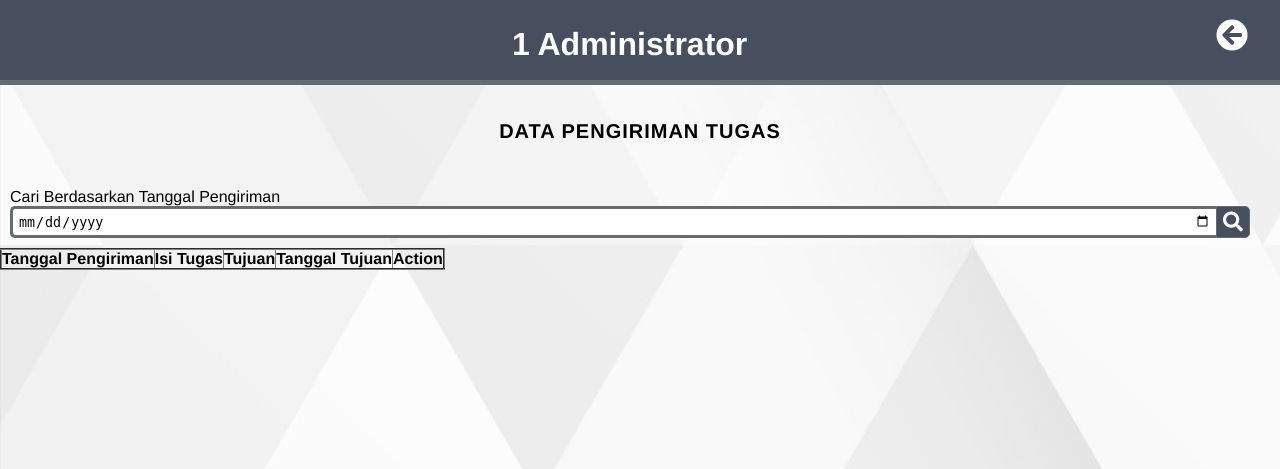
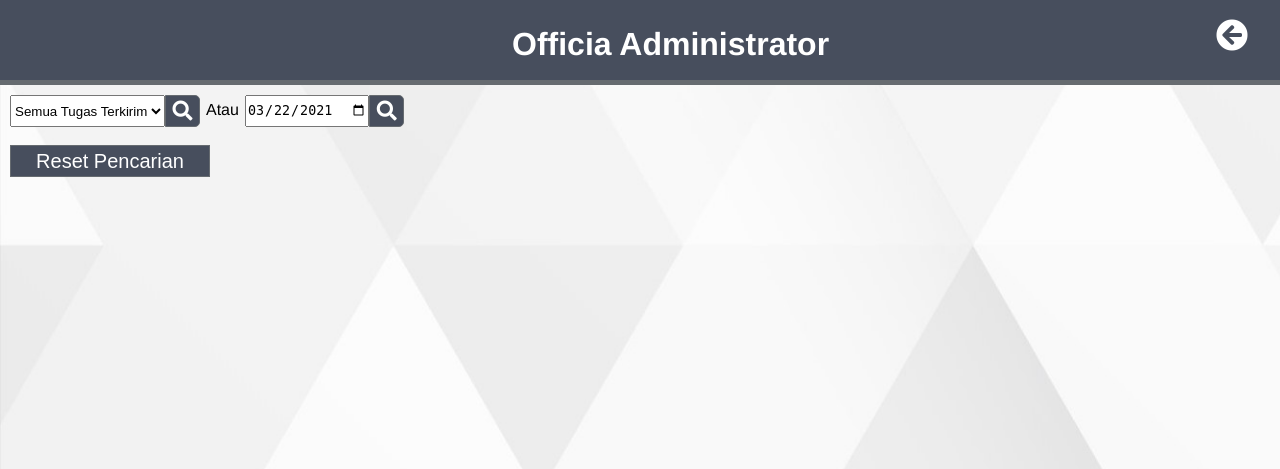
Before and after one commit to aryrk/E-Office, a PHP site: page /admin/etc/history/history.php in a window 1280 px wide. Shown: the top 469 px of the page. Run offline with PHP 8.4, Linux system fonts and the light colour scheme; a user stored in the database is signed in; data comes from the database, SQL or seed files in the repository; lists and menus that the app fills with data are empty; some libraries are stand-ins or nearby versions.

Commit message:
Update history.php

```diff
--- a/admin/etc/history/history.php
+++ b/admin/etc/history/history.php
@@ -3,18 +3,28 @@ require_once("../../../config.php");
 session_start();
 //mencegah user masuk bila mereka belum melakukan login
 if (!isset($_SESSION['LOGIN_ADMIN'])){
-	header("Location: ../Login/Loginadmin.php");
+	header("Location: ../../../Login/Loginadmin.php");
 	exit ();
 }
+
+date_default_timezone_set('Asia/Jakarta');
+$tgl = date("Y-m-d");
 
 $kantor = $_SESSION['kantor_admin'];
 $nik = $_SESSION['NIK_admin'];
 $pw = $_SESSION['PW_admin'];
 
 if(isset($_POST['search'])){
-	$nama_cek = trim($_POST['nama']);
-	$nama = date('Y-m-d',strtotime($nama_cek));
-	header("Location: history.php?l=$nama");
+	$jenis = trim($_POST['jenis']);
+	header("Location: history.php?l=$jenis");
+}
+if(isset($_POST['search_2'])){
+	$date = trim($_POST['date']);
+	$date = date('Y-m-d',strtotime($date));
+	header("Location: history.php?l=$date&&ldate=$date");
+}
+if(isset($_POST['reset'])){
+	header("Location: history.php");
 }
 ?>
 <!DOCTYPE html>
@@ -35,107 +45,207 @@ if(isset($_POST['search'])){
 
 <body>
     <header class="banner">
-        <h1 class="h1"><?php echo $kantor; ?> Administrator</h1>
+        <h1 class="h1">Officia Administrator</h1>
 
         <a href="../../Tugas.php"><i class="back fas fa-arrow-circle-left"></i></a>
     </header>
 	<header class="banner-unused">
         <h1 class="h1">Officia Administrator</h1>
     </header>
-
-<!-- partial:index.partial.html -->
-<section class="tampilan">
-    <h2 class="h2">Data Pengiriman Tugas</h2>
+<!--Inner-->
 <form id="form1" name="form1" method="post" action="">
 	<div class="wrap" style="z-index: 10000;">
-		<label for="nama">Cari Berdasarkan Tanggal Pengiriman</label>
 	<div class="search">
-        <input type="date" name="nama" id="nama" class="searchTerm" autocomplete="off">
-        <button type="submit" name="search" id="search" class="searchButton">
-            <i class="fa fa-search"></i>
-        </button>
-        </div>
-    </div>
-	</form>
-    <div class="table-wrapper">
-        <table class="fl-table" border="2" rules="cols">
-            <thead>
-            <tr>
-                <th>Tanggal Pengiriman</th>
-                <th>Isi Tugas</th>
-                <th>Tujuan</th>
-                <th>Tanggal Tujuan</th>
-                <th>Action</th>
-            </tr>
-            </thead>
-            <tbody>
+		<select name="jenis" id="jenis">
 <?php
-	$sql = mysqli_query($konek, "SELECT * FROM tugas WHERE Nama_Perusahaan='$kantor'");
+			if (!isset($_GET['l']) && !isset($_GET['ldate'])){
+			echo '
+				<option value="All" class="searchTerm">Semua Tugas Terkirim</option>
+				<option value="Global" class="searchTerm">Tugas Global</option>
+				';
+			}
+			else if (isset($_GET['l']) && !isset($_GET['ldate'])){
+				$cari = $_GET['l'];
+			echo '
+				<option value="'.$cari.'" class="searchTerm">Tugas '.$cari.'</option>
+				<option value="All" class="searchTerm">Semua Tugas Terkirim</option>
+				<option value="Global" class="searchTerm">Tugas Global</option>
+				';
+			}
+			else {
+			echo '
+				<option value="All" class="searchTerm">Semua Tugas Terkirim</option>
+				<option value="Global" class="searchTerm">Tugas Global</option>
+				';
+			}
 
-
-if (!isset($_GET['l']) || $_GET['l'] == "1970-01-01"){
+	$sql = mysqli_query($konek, "SELECT Jabatan FROM login WHERE Nama_Perusahaan='$kantor'");
 		if (mysqli_num_rows($sql) != 0){
-			$A = "SELECT * FROM tugas WHERE Nama_Perusahaan='$kantor' ORDER BY Tanggal DESC;";
+			$A = "SELECT Jabatan FROM login WHERE Nama_Perusahaan='$kantor' ORDER BY Jabatan DESC;";
 			$result = mysqli_query($konek, $A);
 			$check = mysqli_num_rows($result);
 
 			if ($check > 0){
 				while ($row = mysqli_fetch_assoc($result)){
-					$tanggal_tujuan = $row['Tanggal'];
-					$isi_cek = $row['Isi_Tugas'];
-					$tujuan = $row['Tujuan'];
-					$tanggal = $row['Submitted_On_Date'];
-					$jam = $row['Submitted_On_Hours'];
-
-					$cek = strlen($isi_cek);
-					if ($cek >= 10){
-						$isi_cek2 = substr($isi_cek, 0, 10);
-						$a = htmlentities($isi_cek2);
-						$isi = $a.'...'. '<a href="../../preview_tugas/preview.php?kantor='.$kantor.'&&nik='.$nik.'&&tanggal='.$tanggal.'&&jam='.$jam.'&&his=1'.'" style="color: blue;"> Selengkapnya...</a>';
-					}
-					else if ($cek < 10) {
-						$isi = $isi_cek;
-					}
-			echo "<tr><td>" . $tanggal . "</td><td>" . $isi . "</td><td>" . $tujuan . "</td><td>" . $tanggal_tujuan . "</td><td style='padding: 0; background-color: red;'><button style='width: 100%; height: 100%; border: none; color: white; background-color: red; display: block; flex-grow:1;align-items: stretch;'>HAPUS</button></td></tr>";
+					$jabatan = $row['Jabatan'];
+			echo '
+				<option value="'.$jabatan.'">Tugas Bagian '.$jabatan.'</option>
+			';
 		}
 			}
 		}
-}
-else if (isset($_GET['l'])){
-	$l = $_GET['l'];
-		if (mysqli_num_rows($sql) != 0){
-			$A = "SELECT * FROM tugas WHERE Nama_Perusahaan='$kantor' AND Submitted_On_Date='$l' ORDER BY Tanggal DESC;";
+
+	$sql_nama = mysqli_query($konek, "SELECT Nama FROM login WHERE Nama_Perusahaan='$kantor'");
+		if (mysqli_num_rows($sql_nama) != 0){
+			$A = "SELECT Nama FROM login WHERE Nama_Perusahaan='$kantor' ORDER BY Nama DESC;";
 			$result = mysqli_query($konek, $A);
 			$check = mysqli_num_rows($result);
 
 			if ($check > 0){
 				while ($row = mysqli_fetch_assoc($result)){
-					$tanggal_tujuan = $row['Tanggal'];
-					$isi_cek = $row['Isi_Tugas'];
+					$nama = $row['Nama'];
+			echo '
+				<option value="'.$nama.'">Tugas '.$nama.'</option>
+			';
+		}
+			}
+		}
+
+if(!isset($_GET['ldate'])){
+			echo'
+		</select>
+		<button type="submit" name="search" id="search" class="searchButton">
+			<i class="fa fa-search"></i>
+		</button>
+
+		<label style="padding: 6px;">Atau</label><input type="date" name="date" id='."date".' value="'.$tgl.'"/>
+		<button type="submit" name="search_2" id="search_2" class="searchButton">
+			<i class="fa fa-search"></i>
+		</button>';
+}
+else if(isset($_GET['ldate'])){
+	$tanggal_cari = $_GET['ldate'];
+			echo'
+		</select>
+		<button type="submit" name="search" id="search" class="searchButton">
+			<i class="fa fa-search"></i>
+		</button>
+
+		<label style="padding: 6px;">Atau</label><input type="date" name="date" id='."date".' value="'.$tanggal_cari.'"/>
+		<button type="submit" name="search_2" id="search_2" class="searchButton">
+			<i class="fa fa-search"></i>
+		</button>';
+}
+			?>
+	</div>
+		<br><button type="submit" name="reset" id="reset" class="searchButton_2">Reset Pencarian</button>
+		</div>
+	</form>
+
+<div class="row">
+<?php
+	if (!isset($_GET['l']) || $_GET['l'] == NULL || $_GET['l'] == "All"){
+		$A = "SELECT * FROM tugas WHERE Nama_Perusahaan='$kantor' ORDER BY Submitted_On_Date DESC;";
+		$result = mysqli_query($konek, $A);
+		$check = mysqli_num_rows($result);
+
+		if ($check > 0){
+			while ($row = mysqli_fetch_assoc($result)){
+				$judul = $row['Judul'];
+				$pengiriman = $row['Submitted_On_Date'];
 				$tujuan = $row['Tujuan'];
-					$tanggal = $row['Submitted_On_Date'];
-					$jam = $row['Submitted_On_Hours'];
+				$id = $row['id_tugas'];
 
-					$cek = strlen($isi_cek);
-					if ($cek >= 10){
-						$isi_cek2 = substr($isi_cek, 0, 10);
-						$a = htmlentities($isi_cek2);
-						$isi = $a.'...'. '<a href="../../preview_tugas/preview.php?kantor='.$kantor.'&&nik='.$nik.'&&tanggal='.$tanggal.'&&jam='.$jam.'&&his=1'.'" style="color: blue;"> Selengkapnya...</a>';
+				echo '
+  		<div class="column">
+    		<div class="card">
+      			<img src="../../../Icon/Textless/Icon.png" alt="Logo" style="width:100%">
+      			<div class="container">
+        			<h2 class="nama">'.$judul.'</h2>
+		  			<div class="textB">
+        			<p class="title">'.$pengiriman.'</p>
+        			<p style="font-size: 90%">'.$tujuan.'</p>
+					<p>'.$kantor.' Company</p>
+			  		</div>
+        			<p><a href="../../../unused.php?value=prevtugas&&id_tugas='.$id.'"><button class="button" id="button1">Lihat Tugas</button></a></p>
+      			</div>
+				<p><a href="../../../unused.php?value=deltugas&&id_tugas='.$id.'"><button class="button_hapus" id="button_hapus">HAPUS</button></a></p>
+    		</div>
+  		</div>
+		';
 			}
-					else if ($cek < 10) {
-						$isi = $isi_cek;
 		}
-			echo "<tr><td>" . $tanggal . "</td><td>" . $isi . "</td><td>" . $tujuan . "</td><td>" . $tanggal_tujuan . "</td><td style='padding: 0; background-color: red;'><button style='width: 100%; height: 100%; border: none; color: white; background-color: red; display: block; flex-grow:1;align-items: stretch;'>HAPUS</button></td></tr>";
 	}
+
+	else if (isset($_GET['l'])){
+		$l = $_GET['l'];
+		$A = "SELECT * FROM tugas WHERE Nama_Perusahaan='$kantor' AND Tujuan='$l' OR Nama_Perusahaan='$kantor' AND Submitted_On_Date='$l' ORDER BY Submitted_On_Date DESC;";
+		$result = mysqli_query($konek, $A);
+		$check = mysqli_num_rows($result);
+
+		if ($check > 0){
+			while ($row = mysqli_fetch_assoc($result)){
+				$judul = $row['Judul'];
+				$pengiriman = $row['Submitted_On_Date'];
+				$tujuan = $row['Tujuan'];
+				$id = $row['id_tugas'];
+
+				echo '
+  		<div class="column">
+    		<div class="card">
+      			<img src="../../../Icon/Textless/Icon.png" alt="Logo" style="width:100%">
+      			<div class="container">
+        			<h2 class="nama">'.$judul.'</h2>
+		  			<div class="textB">
+        			<p class="title">'.$pengiriman.'</p>
+        			<p style="font-size: 90%">'.$tujuan.'</p>
+					<p>'.$kantor.' Company</p>
+			  		</div>
+        			<p><a href="../../../unused.php?value=prevtugas&&id_tugas='.$id.'"><button class="button" id="button1">Lihat Tugas</button></a></p>
+      			</div>
+				<p><a href="../../../unused.php?value=deltugas&&id_tugas='.$id.'"><button class="button_hapus" id="button_hapus">HAPUS</button></a></p>
+    		</div>
+  		</div>
+		';
+			}
+		}
+	}
+
+	if (isset($_GET['l']) == "Global"){
+		$A = "SELECT * FROM tugas WHERE Nama_Perusahaan='$kantor' AND Tujuan='Seluruh Karyawan' ORDER BY Submitted_On_Date DESC;";
+		$result = mysqli_query($konek, $A);
+		$check = mysqli_num_rows($result);
+
+		if ($check > 0){
+			while ($row = mysqli_fetch_assoc($result)){
+				$judul = $row['Judul'];
+				$pengiriman = $row['Submitted_On_Date'];
+				$tujuan = $row['Tujuan'];
+				$id = $row['id_tugas'];
+
+				echo '
+  		<div class="column">
+    		<div class="card">
+      			<img src="../../../Icon/Textless/Icon.png" alt="Logo" style="width:100%">
+      			<div class="container">
+        			<h2 class="nama">'.$judul.'</h2>
+		  			<div class="textB">
+        			<p class="title">'.$pengiriman.'</p>
+        			<p style="font-size: 90%">'.$tujuan.'</p>
+					<p>'.$kantor.' Company</p>
+			  		</div>
+        			<p><a href="../../../unused.php?value=prevtugas&&id_tugas='.$id.'"><button class="button" id="button1">Lihat Tugas</button></a></p>
+      			</div>
+				<p><a href="../../../unused.php?value=deltugas&&id_tugas='.$id.'"><button class="button_hapus" id="button_hapus">HAPUS</button></a></p>
+    		</div>
+  		</div>
+		';
 			}
 		}
 	}
 ?>
-            </tbody>
-        </table>
 </div>
-</section>
-<!-- partial -->
+<!--Inner-->
 
     <div class="Banner-handap">
         <div class="o">Officia</div>
@@ -183,8 +293,8 @@ else if (isset($_GET['l'])){
         </nav>
     </div>
 
-    <script src="../script.js"></script>
-	<script src="../Main Tab/etc/wow.min.js"></script>
+    <script src="../../script.js"></script>
+	<script src="../../../Main Tab/etc/wow.min.js"></script>
 <script>
 	new WOW().init();
 </script>
```
Lines whose indentation alone changed are shown as unchanged.
